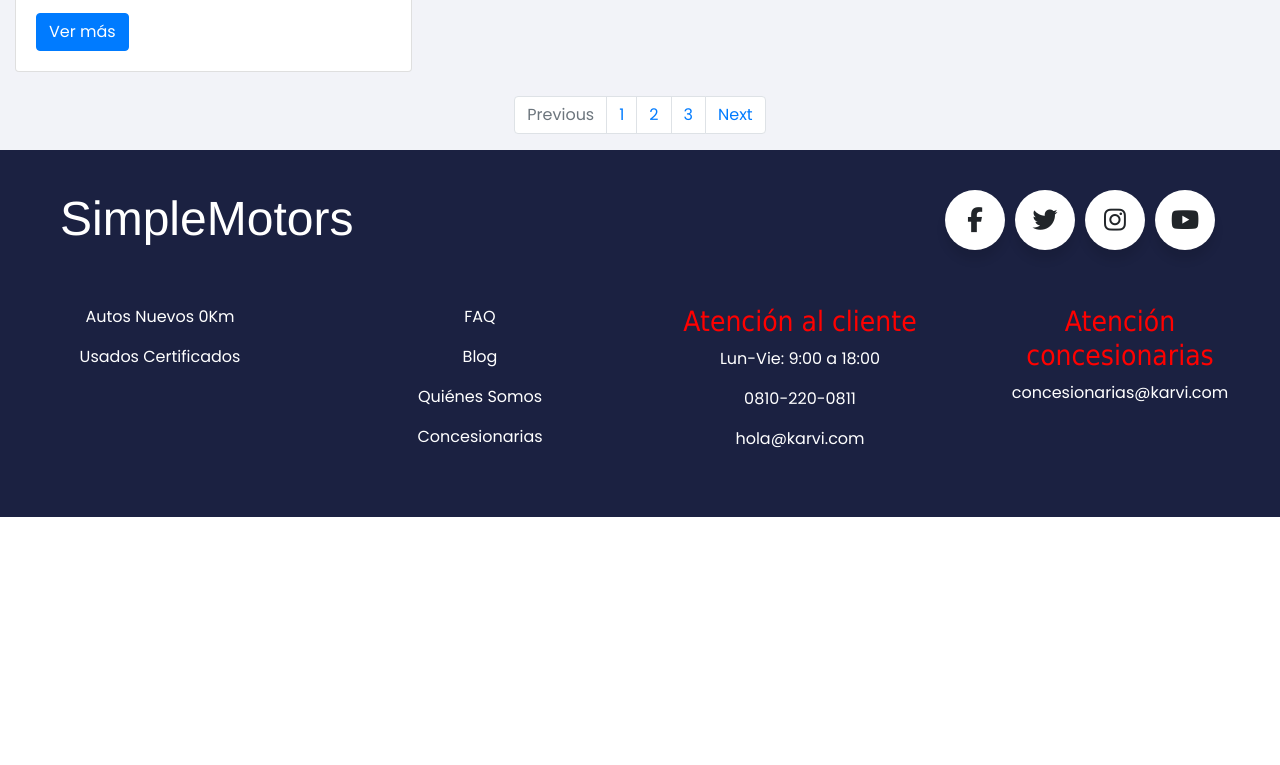
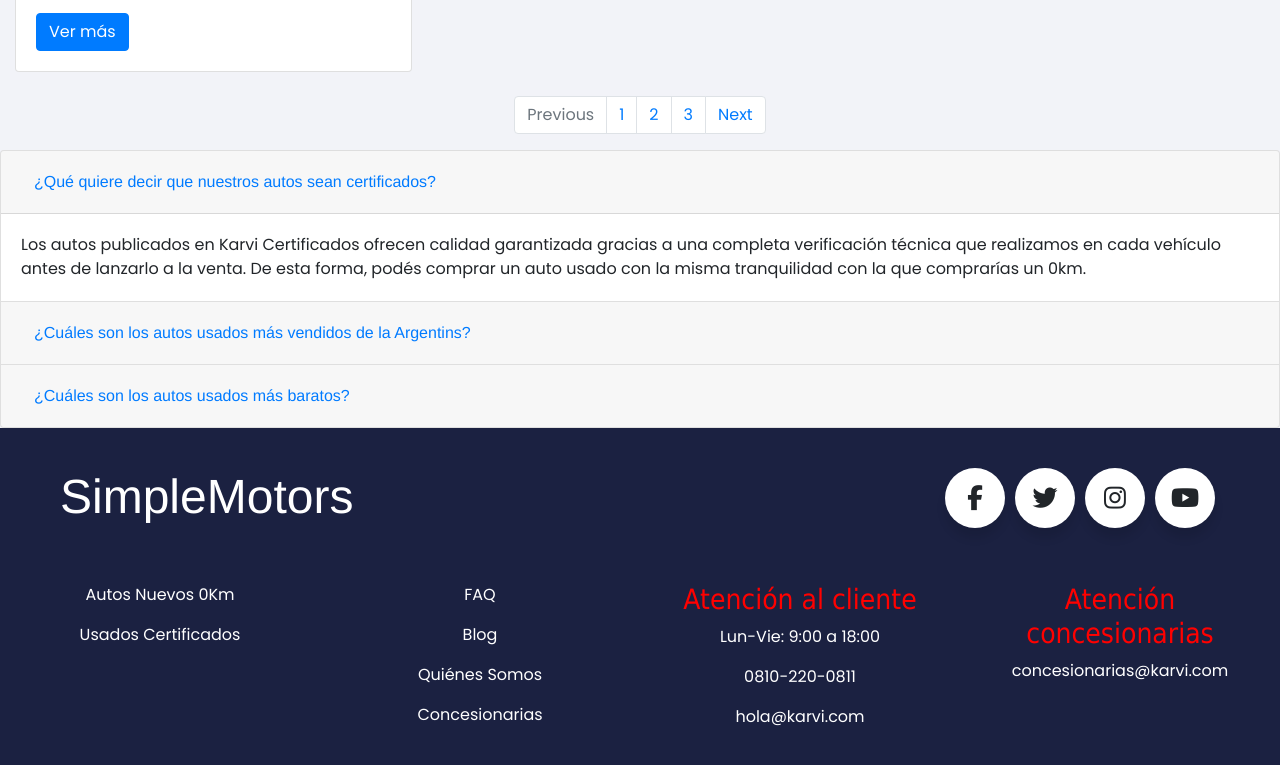
Before and after one commit to Ignacio-Quiroga/Proyecto_Coder, a website: page views/usados.html in a window 1280 px wide. Shown: the part 1929-2694 px from the top of the page. Before the commit the page ends 2446 px from the top, so only its background shows below. Drawn offline with nearby package versions, Linux system fonts and the light colour scheme; a web font is replaced by a local one.

Commit message:
Se agregaron preguntas frecuentes en usados.html

```diff
--- a/views/usados.html
+++ b/views/usados.html
@@ -176,6 +176,55 @@
         </ul>
       </nav>
       <!-- Fin pagination -->
+
+      <!-- Inicio accordion -->
+      <div class="accordion" id="accordionExample">
+        <div class="card">
+          <div class="card-header" id="headingOne">
+            <h2 class="mb-0">
+              <button class="btn btn-link btn-block text-left" type="button" data-toggle="collapse" data-target="#collapseOne" aria-expanded="true" aria-controls="collapseOne">
+                ¿Qué quiere decir que nuestros autos sean certificados?
+              </button>
+            </h2>
+          </div>
+
+          <div id="collapseOne" class="collapse show" aria-labelledby="headingOne" data-parent="#accordionExample">
+            <div class="card-body">
+              Los autos publicados en Karvi Certificados ofrecen calidad garantizada gracias a una completa verificación técnica que realizamos en cada vehículo antes de lanzarlo a la venta. De esta forma, podés comprar un auto usado con la misma tranquilidad con la que comprarías un 0km.
+            </div>
+          </div>
+        </div>
+        <div class="card">
+          <div class="card-header" id="headingTwo">
+            <h2 class="mb-0">
+              <button class="btn btn-link btn-block text-left collapsed" type="button" data-toggle="collapse" data-target="#collapseTwo" aria-expanded="false" aria-controls="collapseTwo">
+                ¿Cuáles son los autos usados más vendidos de la Argentins?
+              </button>
+            </h2>
+          </div>
+          <div id="collapseTwo" class="collapse" aria-labelledby="headingTwo" data-parent="#accordionExample">
+            <div class="card-body">
+              Los autos usados más vendidos en Argentina en 2021 son VW Gol, Chevrolet Corsa, Toyota Corolla, Ford Focus y Ford Fiesta que, además de su buen valor de reventa, tienen una mecánica confiable.
+            </div>
+          </div>
+        </div>
+        <div class="card">
+          <div class="card-header" id="headingThree">
+            <h2 class="mb-0">
+              <button class="btn btn-link btn-block text-left collapsed" type="button" data-toggle="collapse" data-target="#collapseThree" aria-expanded="false" aria-controls="collapseThree">
+                ¿Cuáles son los autos usados más baratos?
+              </button>
+            </h2>
+          </div>
+          <div id="collapseThree" class="collapse" aria-labelledby="headingThree" data-parent="#accordionExample">
+            <div class="card-body">
+              Entre los autos usados más baratos aparecen el Fiat Mobi, Renaultr Kwid y Chery QQ, tres city cars que se destacan por su bajo mantenimiento y consumo en la ciudad..
+            </div>
+          </div>
+        </div>
+      </div>
+      <!-- Fin accordion -->
+
     </main>
 		<!-- Fin Contenido -->
 
```
Also changed, not shown: assets/sass/_font.scss (line endings or trailing spaces).
